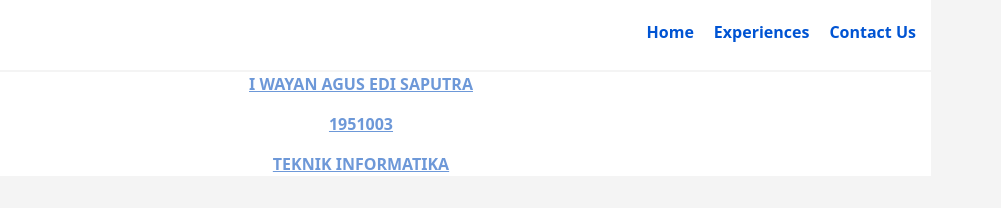
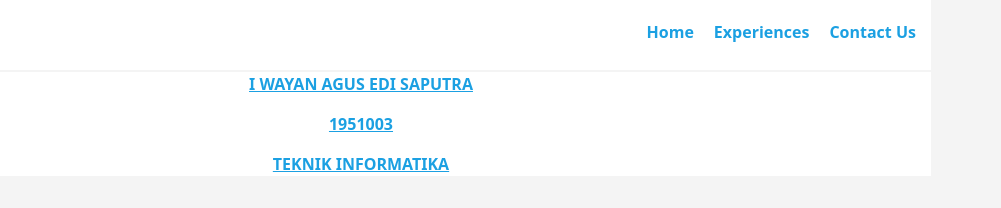
Before and after one commit to agusedisaputraa/mahadewa2021, a plain HTML site: page index.html in a window 1280 px wide. Shown: the full height of the page, 279-1280 px from the left. Drawn offline with Linux system fonts and the light colour scheme.

Commit message:
last update

```diff
--- a/css/style.css
+++ b/css/style.css
@@ -47,15 +47,15 @@ img.logo {
 }
 
 ul.nav li a {
-    color: #0054d3;
+    color: #1BA0E2;
     padding: 10px 10px;
     font-weight: bold;
 }
 
 p {
-    color: #6d98d8;
+    color: #1BA0E2;
     text-decoration: underline;
-    text-decoration-color: #6d98d8;
+    text-decoration-color: #1BA0E2;
     font-weight: bold;
     font-size: 100%;
     text-align: center;
```
